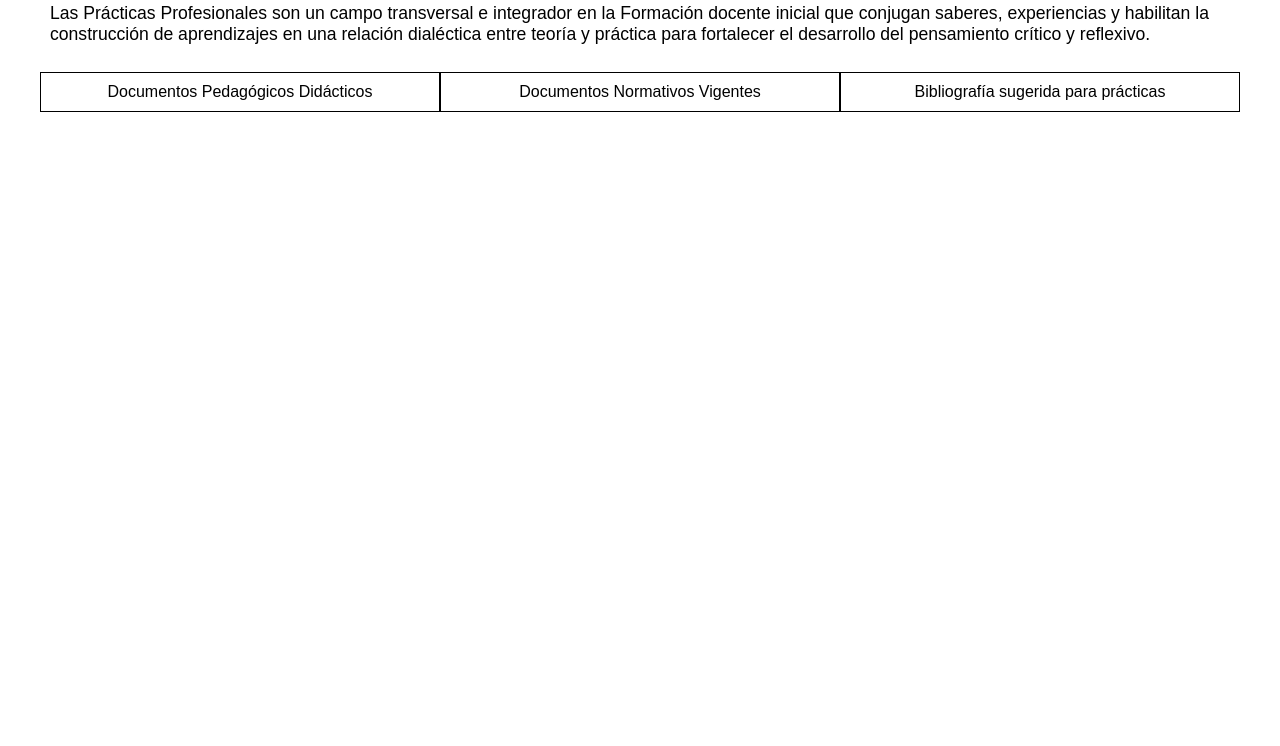
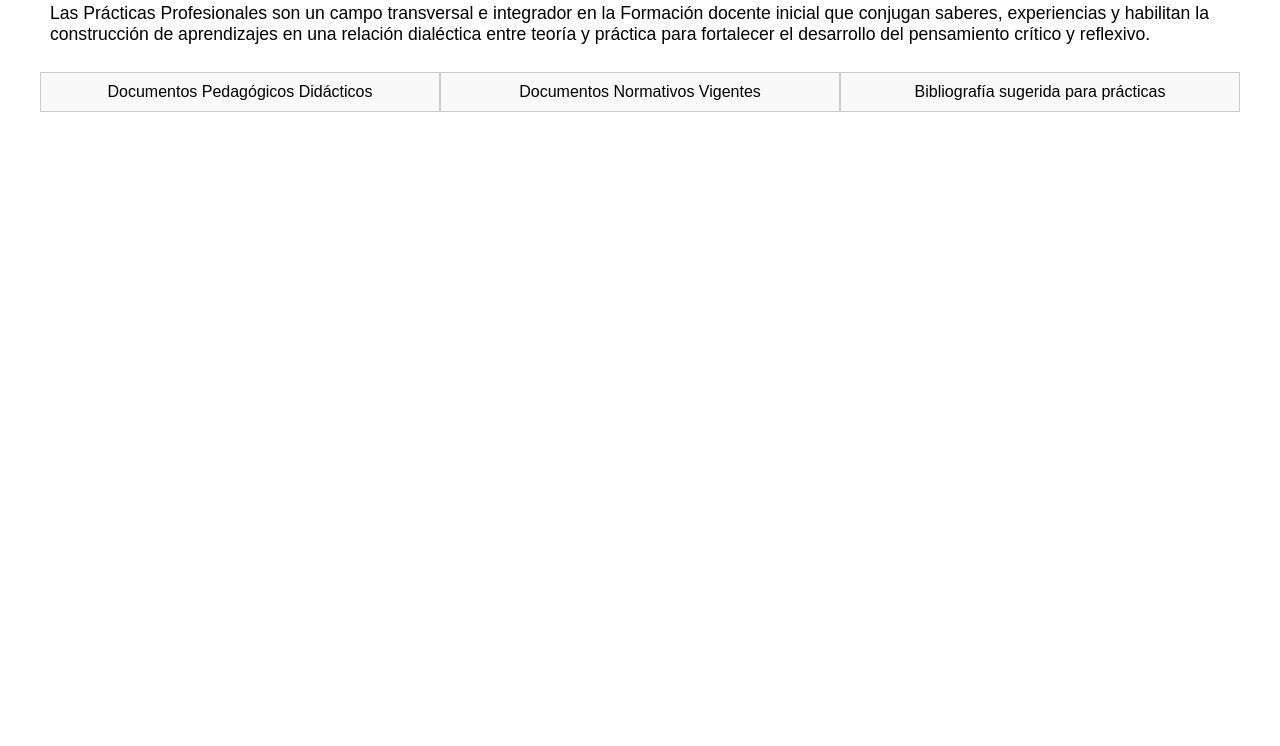
Before and after one commit to Gera-MAJ/menu-practicas-profesionales, a plain HTML site: page index.html in a window 1280 px wide. Shown: the part 54-800 px from the top of the page. Drawn offline with Linux system fonts and the light colour scheme.

Commit message:
acomodando lo nuevo

```diff
--- a/css/stile.css
+++ b/css/stile.css
@@ -23,7 +23,7 @@
 .conteinerAll{
   margin: auto;
   max-width: 1200px;
-  min-width: 350px;
+  min-width: 400px;
   display: flex;
   flex-direction: column;
   align-items: center;
@@ -50,7 +50,8 @@
 }
 
 nav ul .has-submenu{
-  border: 1px solid black;
+  border: 1px solid #ccc;
+  background-color: #f9f9f9;
 }
 
 nav ul {
```
